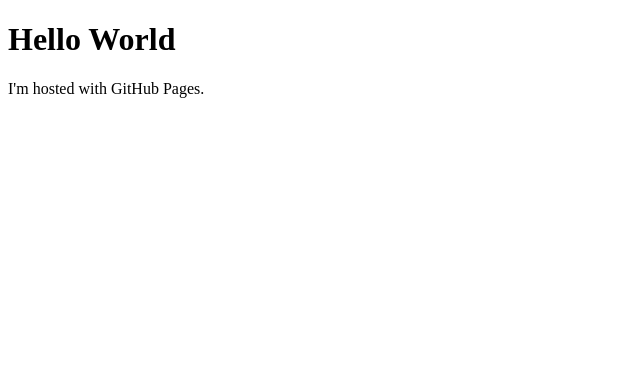
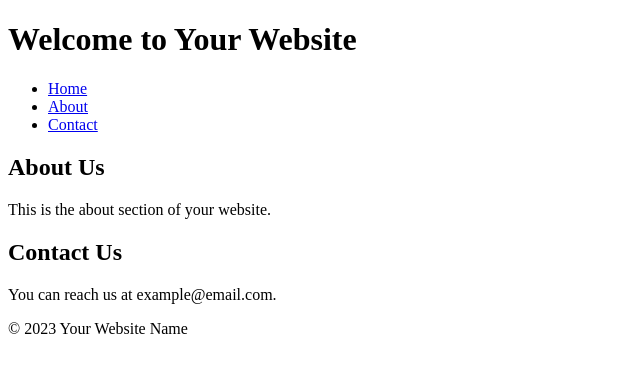
Before and after one commit to Jakir-Uddin/Jakir-Uddin.github.io, a plain HTML site: page index.html in a window 1280 px wide. Shown: the whole page, without its empty margins (0-640 px from the left). Drawn offline with Linux system fonts and the light colour scheme.

Commit message:
Update index.html

```diff
--- a/index.html
+++ b/index.html
@@ -1,8 +1,35 @@
+<!-- https://jakir-uddin.github.io/ -->
 <!DOCTYPE html>
 <html>
+<head>
+    <meta charset="UTF-8">
+    <title>Your Website Title</title>
+    <link rel="stylesheet" type="text/css" href="styles.css">
+</head>
 <body>
-<!-- https://jakir-uddin.github.io./ -->
-<h1>Hello World</h1>
-<p>I'm hosted with GitHub Pages.</p>
+    <header>
+        <h1>Welcome to Your Website</h1>
+        <nav>
+            <ul>
+                <li><a href="index.html">Home</a></li>
+                <li><a href="about.html">About</a></li>
+                <li><a href="contact.html">Contact</a></li>
+            </ul>
+        </nav>
+    </header>
+
+    <section>
+        <h2>About Us</h2>
+        <p>This is the about section of your website.</p>
+    </section>
+
+    <section>
+        <h2>Contact Us</h2>
+        <p>You can reach us at example@email.com.</p>
+    </section>
+
+    <footer>
+        <p>&copy; 2023 Your Website Name</p>
+    </footer>
 </body>
 </html>
```
